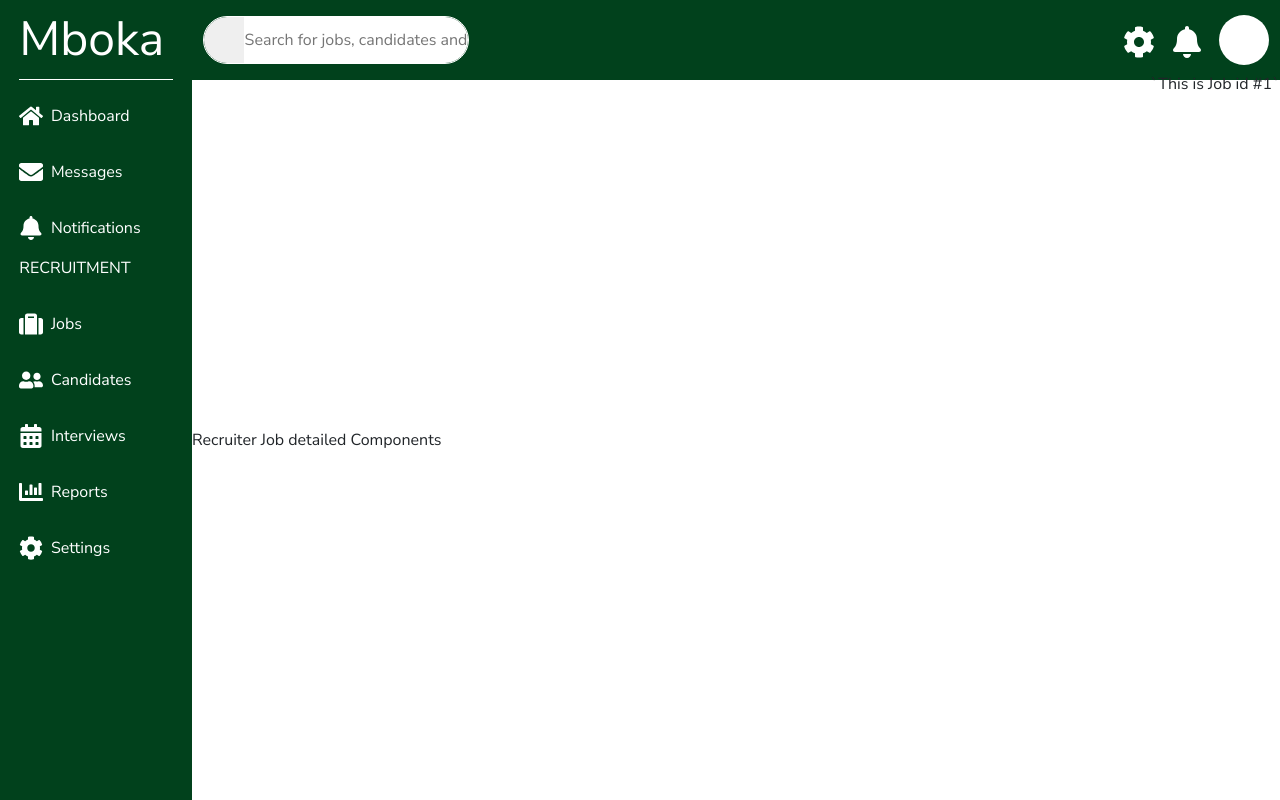
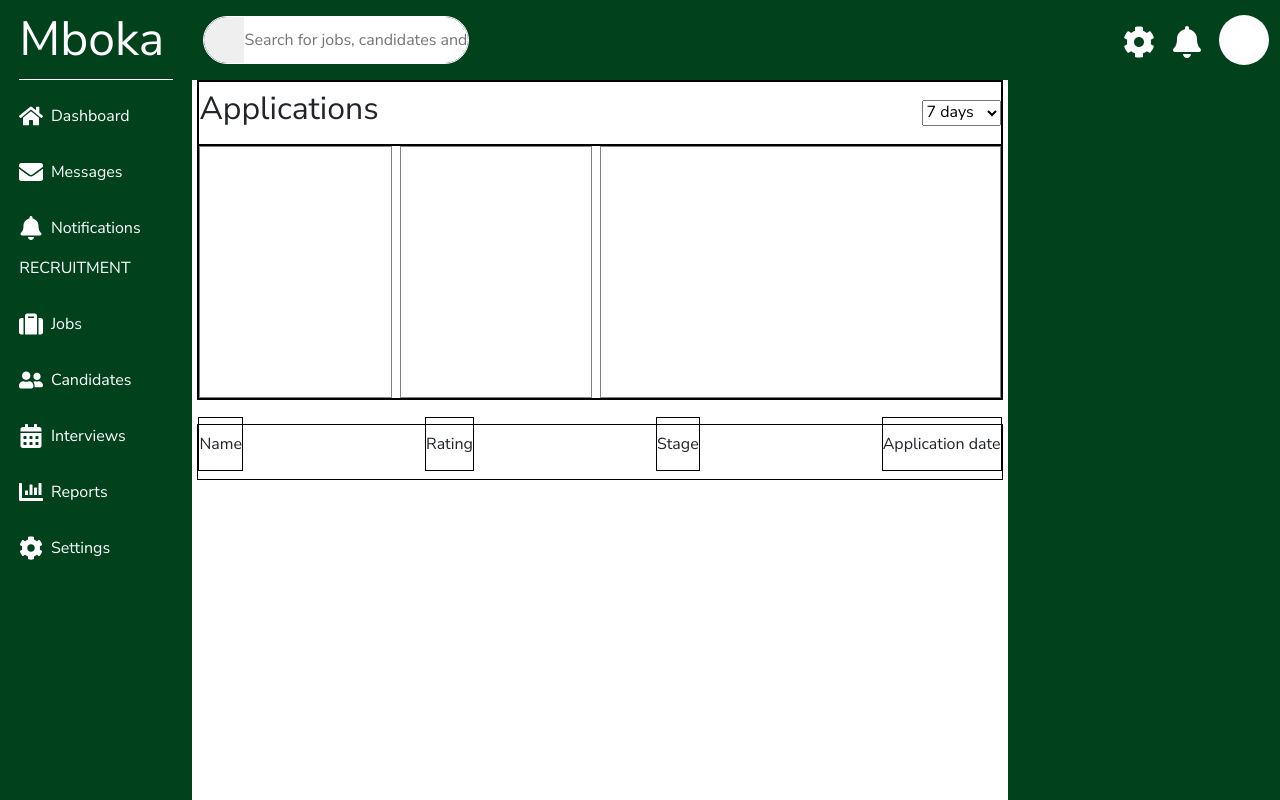
Before and after one commit to MokuaEnock/mboka, a React (Vite) app: page /recruiter/jobs/1 in a window 1280 px wide. Built offline with nearby package versions, Linux system fonts and the light colour scheme; a small style sheet from the web is missing.

Commit message:
create div headers

```diff
--- a/src/Pages/recruiter/home/home.jsx
+++ b/src/Pages/recruiter/home/home.jsx
@@ -38,7 +38,7 @@ export default function Recruiter() {
             <div id="recruiter-actions">
               <span className="recruiter-dashboard-action">
                 <p></p>
-                <Link to="">Post a job</Link>
+                <Link to="jobs/new">Post a job</Link>
               </span>
             </div>
           </article>
--- a/src/Pages/recruiter/jobs/detail/detail.css
+++ b/src/Pages/recruiter/jobs/detail/detail.css
@@ -0,0 +1,81 @@
+#recruiter-detailed-jobs {
+  display: flex;
+  flex-direction: row;
+  align-items: center;
+  justify-content: space-between;
+  padding: 0;
+}
+
+#recruiter-detailed-jobs > * {
+  height: 100%;
+  padding-left: 0.5%;
+  padding-right: 0.5%;
+}
+
+#recruiter-detailed-cont {
+  width: 75%;
+  overflow-y: scroll;
+}
+
+#recruiter-detailed-stats {
+  width: 100%;
+  height: 40vh;
+  border: thin solid black;
+  display: flex;
+  flex-direction: column;
+  align-items: center;
+  justify-content: space-between;
+}
+
+#recruiter-detailed-stats > * {
+  width: 100%;
+  border: thin solid black;
+  display: flex;
+  align-items: center;
+  justify-content: space-between;
+}
+
+#recruiter-stats-header {
+  height: 20%;
+}
+
+#recruiter-stats-cont {
+  height: 80%;
+}
+
+.recruiter-stats-cont-div {
+  width: 24%;
+}
+
+#recruiter-stats-cont-graph {
+  width: 50%;
+}
+#recruiter-stats-cont > span {
+  height: 100%;
+  border: thin solid grey;
+}
+
+#recruiter-detailed-aside {
+  width: 25%;
+  background-color: var(--primary);
+}
+
+#recruiter-cands-header {
+  width: 100%;
+  margin-top: 3vh;
+  border: thin solid black;
+  height: 7vh;
+  display: flex;
+  flex-direction: row;
+  align-items: center;
+  justify-content: space-between;
+}
+
+#recruiter-cands-header > * {
+  border: thin solid black;
+  height: 100%;
+  display: flex;
+  flex-direction: row;
+  align-items: center;
+  justify-content: space-between;
+}
--- a/src/Pages/recruiter/jobs/detail/detail.jsx
+++ b/src/Pages/recruiter/jobs/detail/detail.jsx
@@ -12,9 +12,34 @@ export default function RecruiterJobDetail() {
       <RecruiterAside />
       <section className="recruiter-container">
         <RecruiterHeader />
-        <section id="recruiter-new-jobs" className="recruiter-cont">
-          Recruiter Job detailed Components
-          <p>`This is Job id #{id}`</p>
+        <section id="recruiter-detailed-jobs" className="recruiter-cont">
+          <div id="recruiter-detailed-cont">
+            <div id="recruiter-detailed-stats">
+              <div id="recruiter-stats-header">
+                <h2>Applications</h2>
+                <select>
+                  <option value="last-seven">7 days</option>
+                  <option value="last-fourteen">14 days</option>
+                  <option value="last-thirty">30 days</option>
+                </select>
+              </div>
+              <div id="recruiter-stats-cont">
+                <span className="recruiter-stats-cont-div"></span>
+                <span className="recruiter-stats-cont-div"></span>
+                <span id="recruiter-stats-cont-graph"></span>
+              </div>
+            </div>
+
+            <div id="recruiter-cands-header">
+              <p>Name</p>
+              <p>Rating</p>
+              <p>Stage</p>
+              <p>Application date</p>
+            </div>
+
+            {/* <div id="recruiter-detailed-candidates"></div> */}
+          </div>
+          <aside id="recruiter-detailed-aside"></aside>
         </section>
       </section>
     </main>
```
